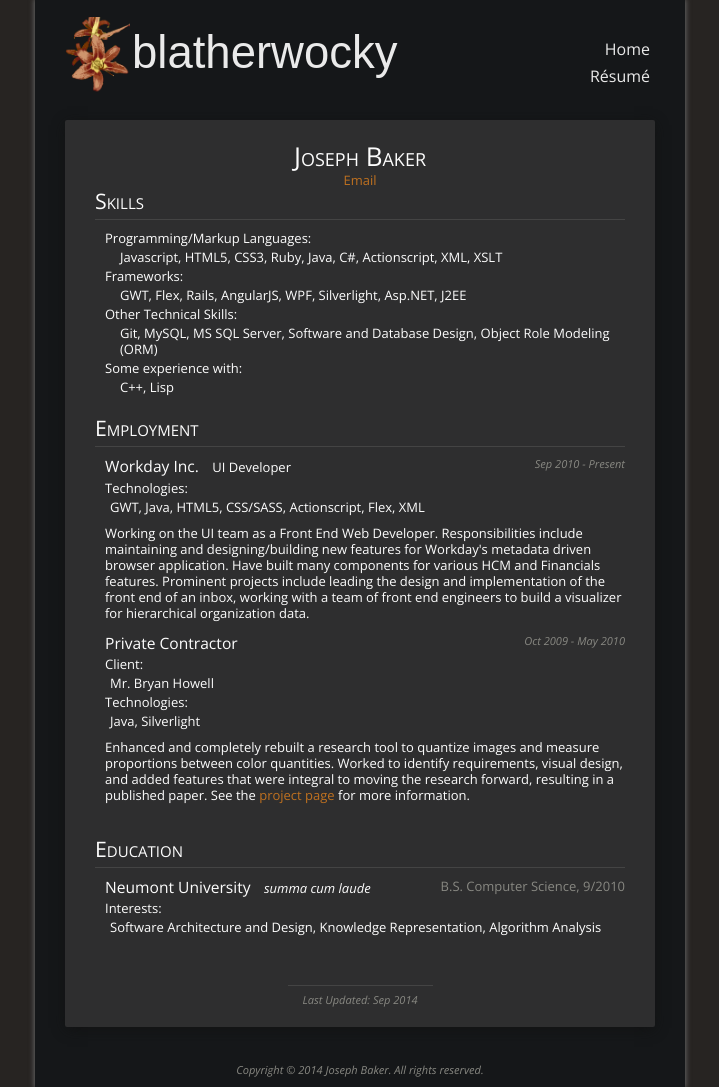
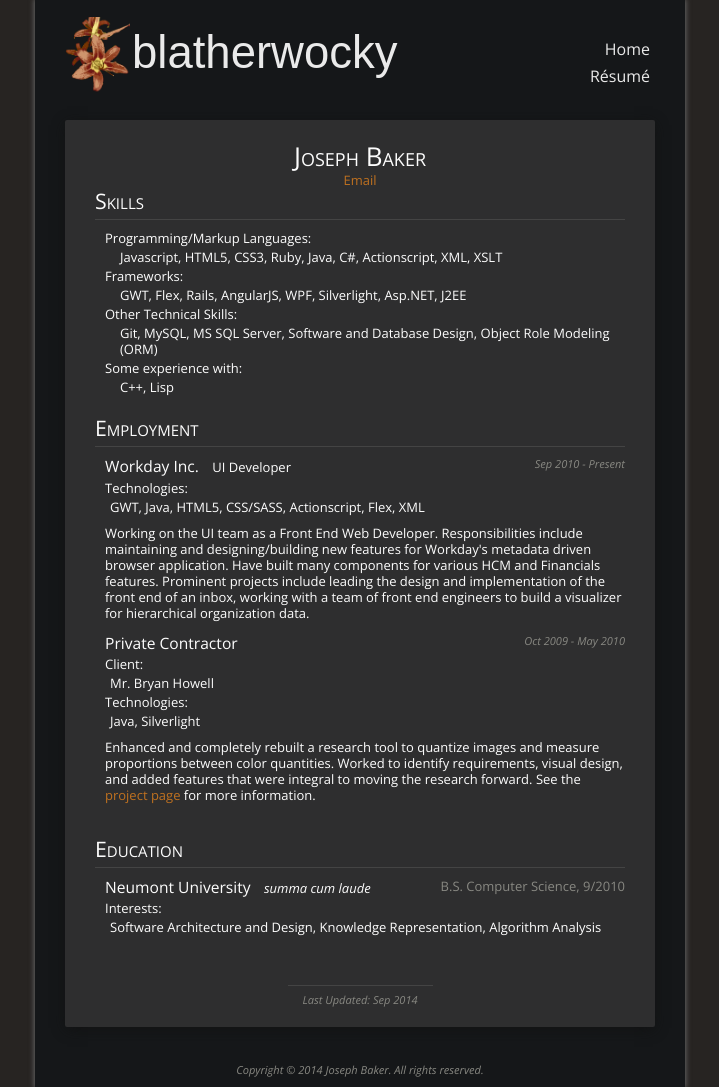
Before and after one commit to blatherwock/blatherwock.github.com, a Jekyll site: the page built from pages/resume.md, in a window 1280 px wide. Shown: the whole page, without its empty margins (280-999 px from the left). Built offline with Jekyll 4.4.1, drawn with Linux system fonts in a browser that asks for light colours; some web fonts are replaced.

Commit message:
Update resume.md

```diff
--- a/pages/resume.md
+++ b/pages/resume.md
@@ -42,7 +42,7 @@ page_class: bl-resume
   <dt>Technologies</dt>
   <dd>Java, Silverlight</dd>
 </dl>
-<p>Enhanced and completely rebuilt a research tool to quantize images and measure proportions between color quantities. Worked to identify requirements, visual design, and added features that were integral to moving the research forward, resulting in a published paper. <span class="bl-web_only">See the <a href="/pages/projects/color_proportion.html">project page</a> for more information.</span></p>
+<p>Enhanced and completely rebuilt a research tool to quantize images and measure proportions between color quantities. Worked to identify requirements, visual design, and added features that were integral to moving the research forward. <span class="bl-web_only">See the <a href="/pages/projects/color_proportion.html">project page</a> for more information.</span></p>
 </section>
 
 <h2>Education</h2>
```
